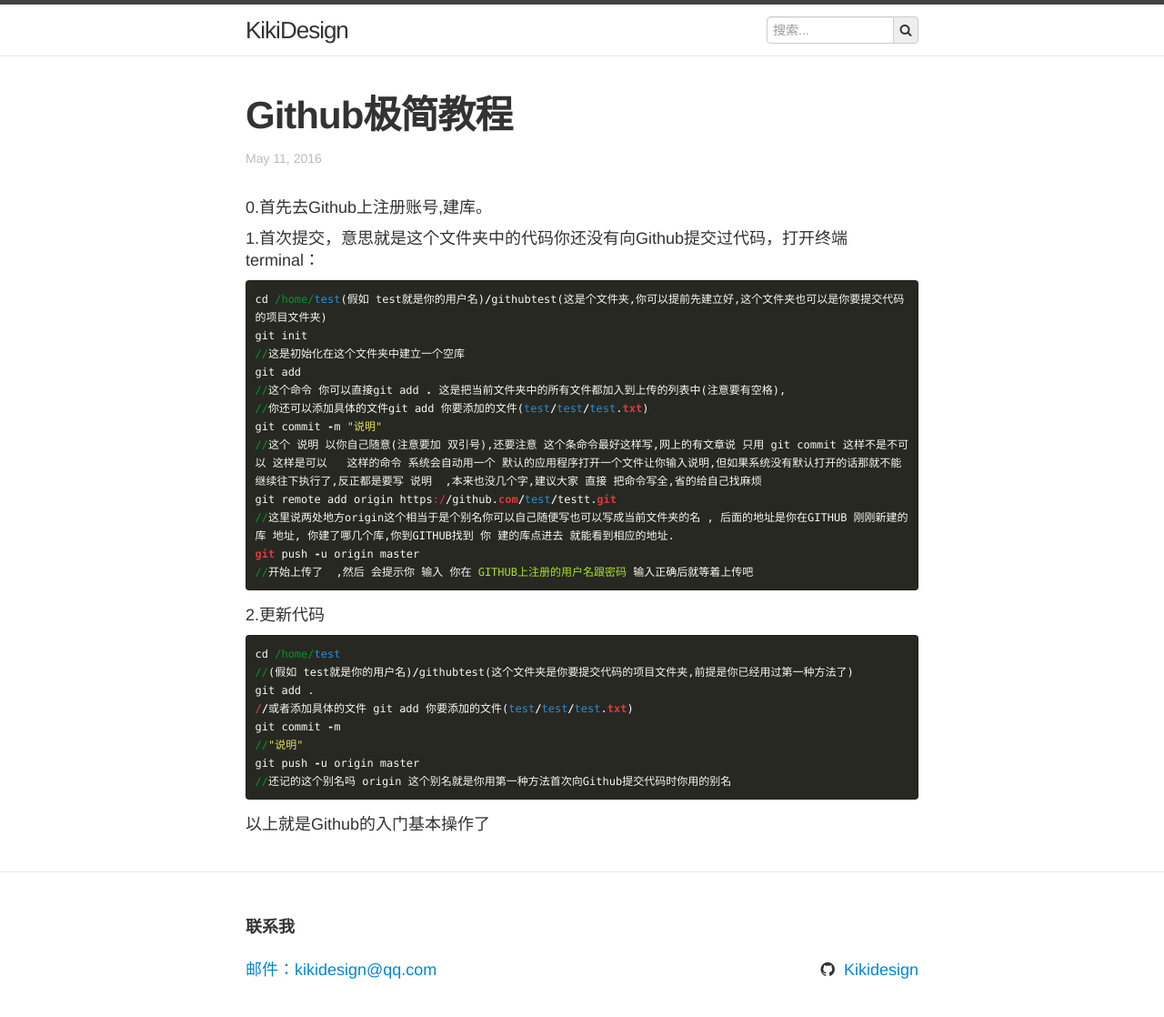
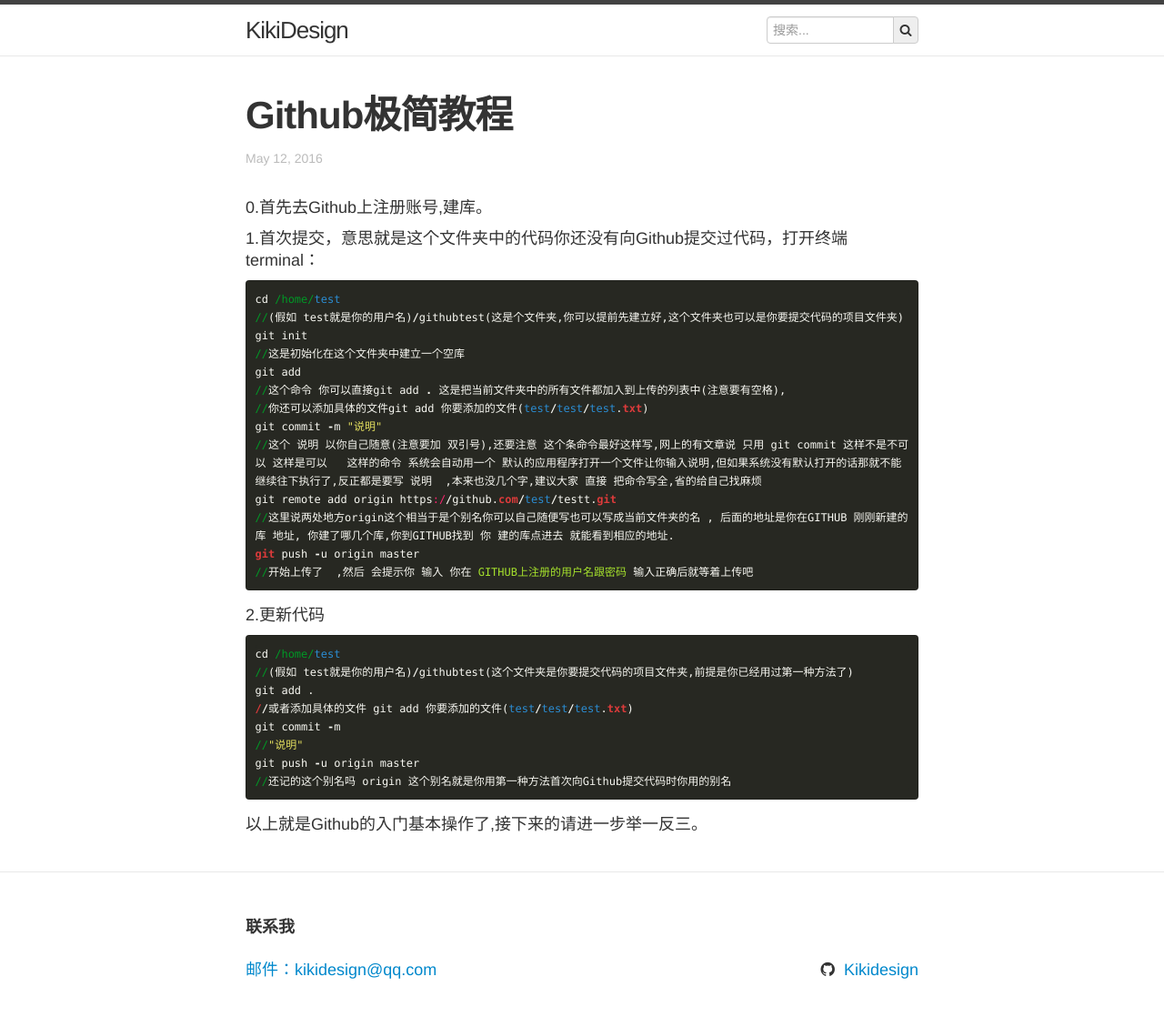
Before and after one commit to kikidesign/kikidesign.github.io, a Jekyll site: the page built from _posts/2016-05-11-Github-Simple.md, in a window 1280 px wide. Shown: the whole page at 91% size. Built offline with Jekyll 4.4.1, drawn with Linux system fonts in a browser that asks for light colours.

Commit message:
导入Lofter数据

```diff
--- a/_posts/2016-05-11-Github-Simple.md
+++ b/_posts/2016-05-11-Github-Simple.md
@@ -1,7 +1,7 @@
 ---
 layout: post
 title:  "Github极简教程"
-date:   2016-05-11 15:10:00
+date:   2016-05-12 05:05:00
 categories: Github
 ---
 
@@ -10,7 +10,8 @@
 1.首次提交，意思就是这个文件夹中的代码你还没有向Github提交过代码，打开终端terminal：
 
 {% highlight ruby %}
-cd /home/test(假如 test就是你的用户名)/githubtest(这是个文件夹,你可以提前先建立好,这个文件夹也可以是你要提交代码的项目文件夹)
+cd /home/test
+//(假如 test就是你的用户名)/githubtest(这是个文件夹,你可以提前先建立好,这个文件夹也可以是你要提交代码的项目文件夹)
 git init
 //这是初始化在这个文件夹中建立一个空库
 git add
@@ -36,4 +37,4 @@
 git push -u origin master
 //还记的这个别名吗 origin 这个别名就是你用第一种方法首次向Github提交代码时你用的别名
 {% endhighlight %}
-以上就是Github的入门基本操作了
+以上就是Github的入门基本操作了,接下来的请进一步举一反三。
```
